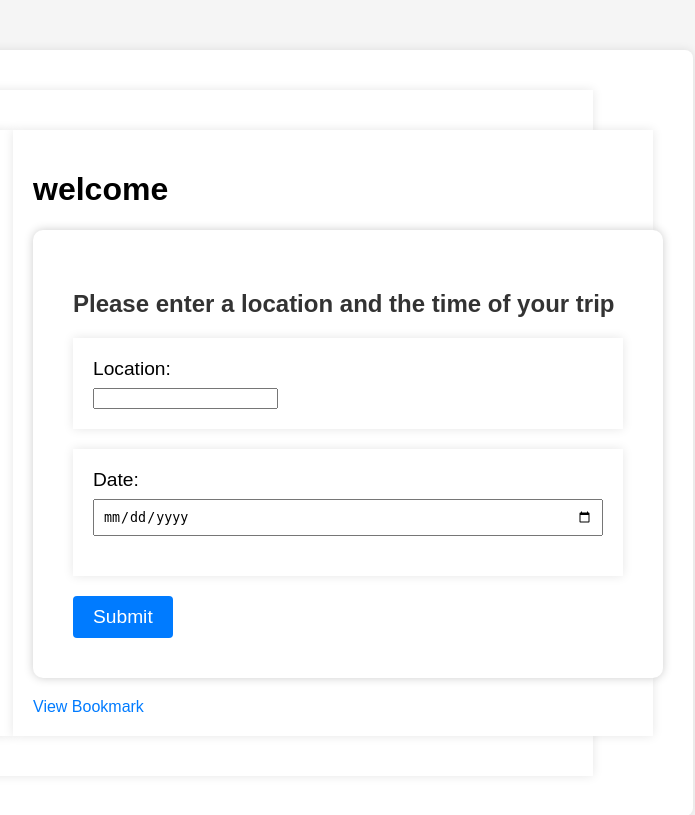
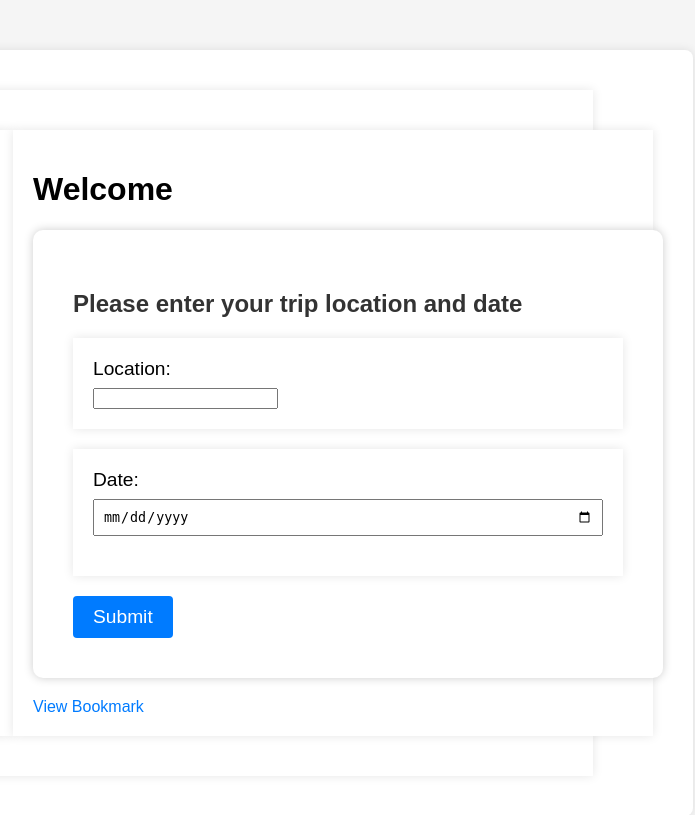
Before and after one commit to Albaito/ITEC-2905-Project-3, a Flask app: page / in a window 1280 px wide. Shown: the top 815 px of the page, without its empty margins (367-1062 px from the left). Run offline with Flask 3, Linux system fonts and the light colour scheme.

Commit message:
Made some smal change in the input screen

```diff
--- a/app/templates/input.html
+++ b/app/templates/input.html
@@ -14,9 +14,9 @@
           <img src="{{ url_for('static', filename = 'imgs/vacation.jpg') }}" alt="History Image" />
         </div>
         <div class="form-wrapper">
-          <h1>welcome</h1>
+          <h1>Welcome</h1>
           <form action="{{ url_for('submit') }}" method="post">
-            <h2>Please enter a location and the time of your trip</h2>
+            <h2>Please enter your trip location and date</h2>
 
             <div class="form-group">
               <label for="location">Location:</label>
```
Also changed, not shown: app/database.sqlite (deleted), 1 other file.
